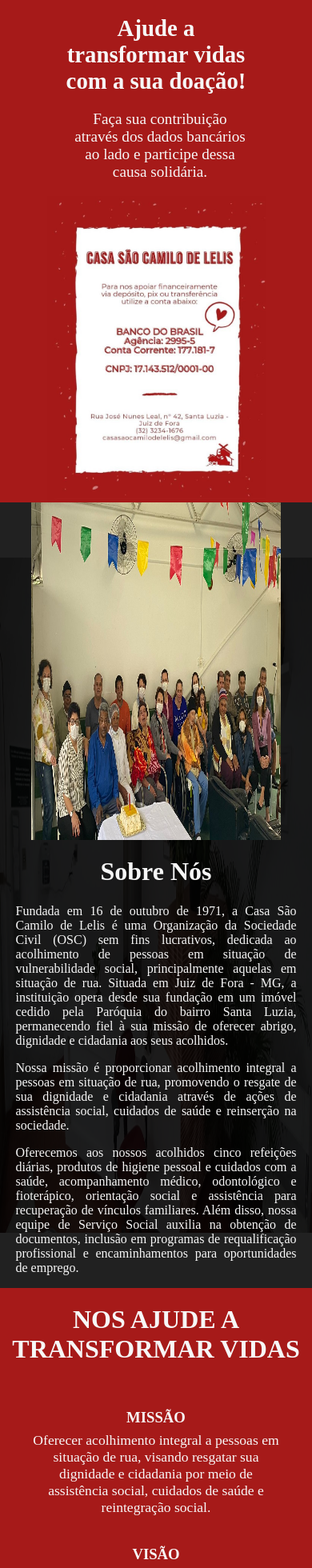
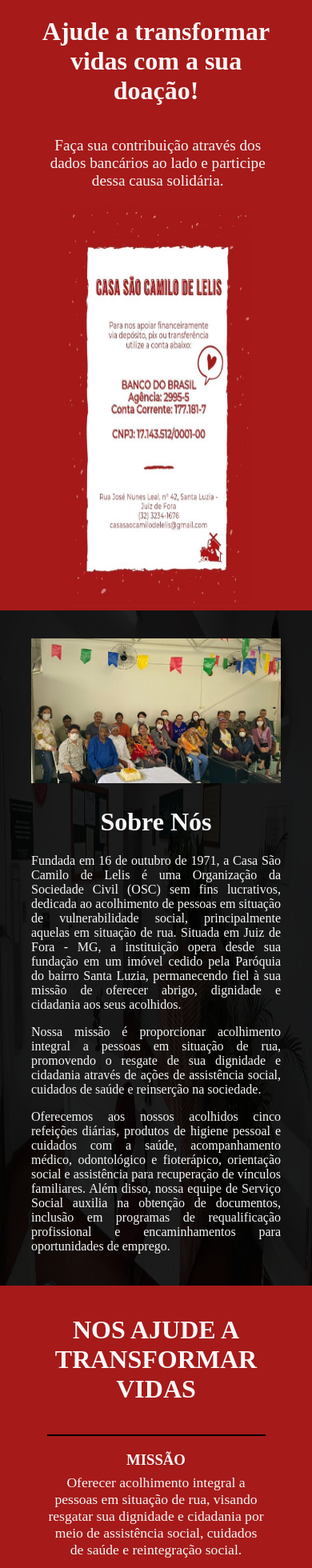
Before and after one commit to MathewsBaio/projeto-sao-camillo-lelis, a React (Create React App) app in the folder projeto-sao-camillo-lelis/: page / in a window 390 px wide. Shown: the top 1960 px of the page at 80% size. Built offline with nearby package versions, Linux system fonts and the light colour scheme.

Commit message:
Modificando o layout para mobile, partes das Doações, Sobre nós e Nossos valores

```diff
--- a/projeto-sao-camillo-lelis/src/styles/styles.css
+++ b/projeto-sao-camillo-lelis/src/styles/styles.css
@@ -95,7 +95,7 @@
   background-image: url("../../public/backgrounds/sobrenos.jpg");
   background-size: cover;
   background-position: center;
-  background-repeat: no-repeat;
+  background-repeat: repeat;
   text-align: justify;
   position: relative;
   overflow: hidden;
@@ -107,7 +107,7 @@
   position: absolute;
   top: 0;
   left: 0;
-  width: 100%;
+  width: 100vw;
   height: 100%;
   background-color: #000000;
   opacity: 0.87;
@@ -319,53 +319,70 @@
     font-size: 0.9rem;
   }
 
-  /* Seções principais */
+  /* Sobre nós */
   .container-sobre {
     flex-direction: column;
   }
 
   .container-sobre > img {
+    margin-top: 8vw;
     width: 80vw;
-    height: auto;
+    min-height: 45vw;
   }
 
   .container-sobre > div {
-    width: 90vw;
+    margin-bottom: 5vw;
+    width: 80vw;
     font-size: 1rem;
   }
 
   /* Banner de doações */
   .container-doacoes {
     flex-direction: column;
-    min-height: 45vh;
+  }
+
+  .container-doacoes > div {
+    width: 80vw;
+    align-items: center;
+    text-align: center;
   }
 
   .container-doacoes > img {
-    width: 70vw;
-    height: auto;
+    width: 60vw;
+    height: 60vh;
   }
 
   .container-doacoes-titulo {
-    font-size: 1.8rem;
-    margin-bottom: 20px;
+    font-size: 2rem;
+    margin-bottom: 10vw;
   }
 
   .container-doacoes-texto {
     font-size: 1.2rem;
+    width: 70vw;
+    padding-left: 3vw;
   }
 
   /* Nossos valores */
   .container-nossos-valores {
   }
 
+  .valores-titles {
+    width: 90vw;
+    margin-top: 1rem;
+  }
+
   .valores {
     flex-direction: column;
+    gap: 1rem;
+    margin-bottom: 1rem;
   }
 
   .valor {
-    width: 80vw;
+    width: 70vw;
     text-align: center;
     font-size: 1rem;
+    border-top: 2px solid black;
   }
 
   /* Rodapé */
```
